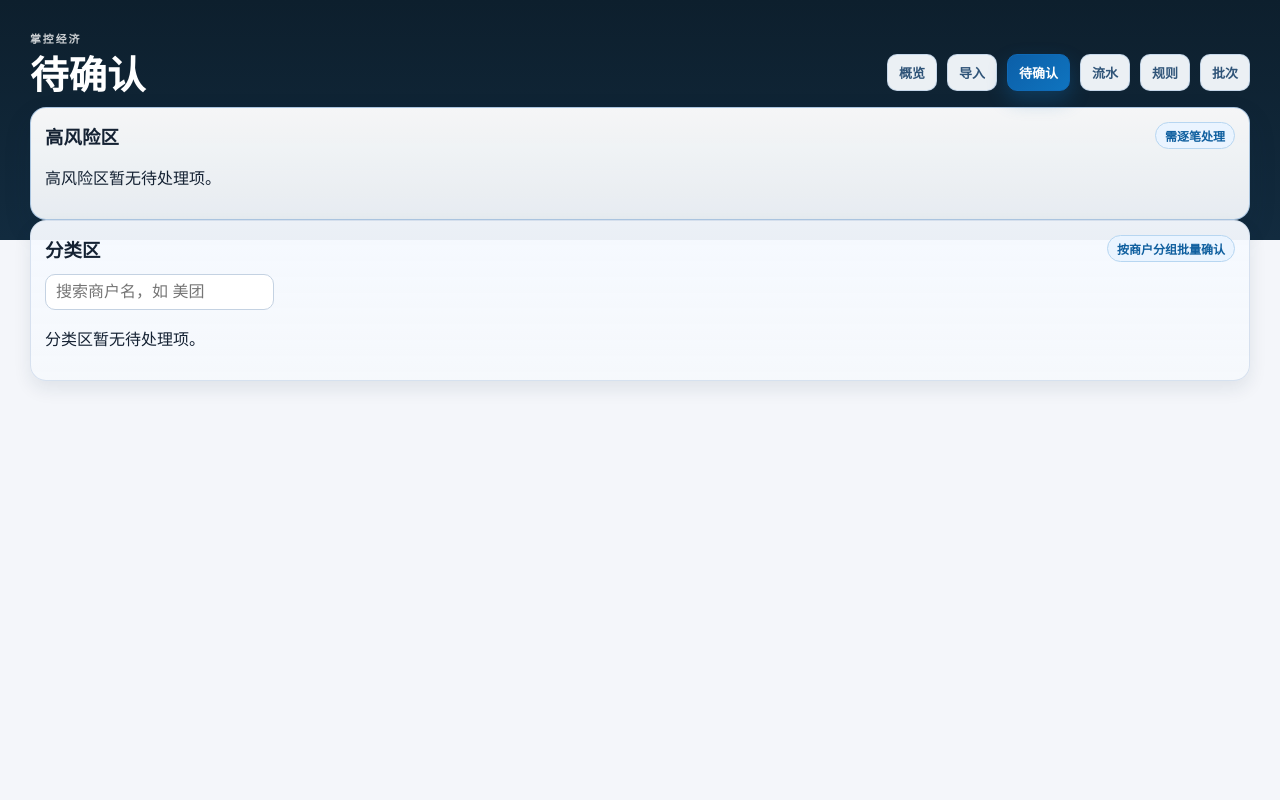
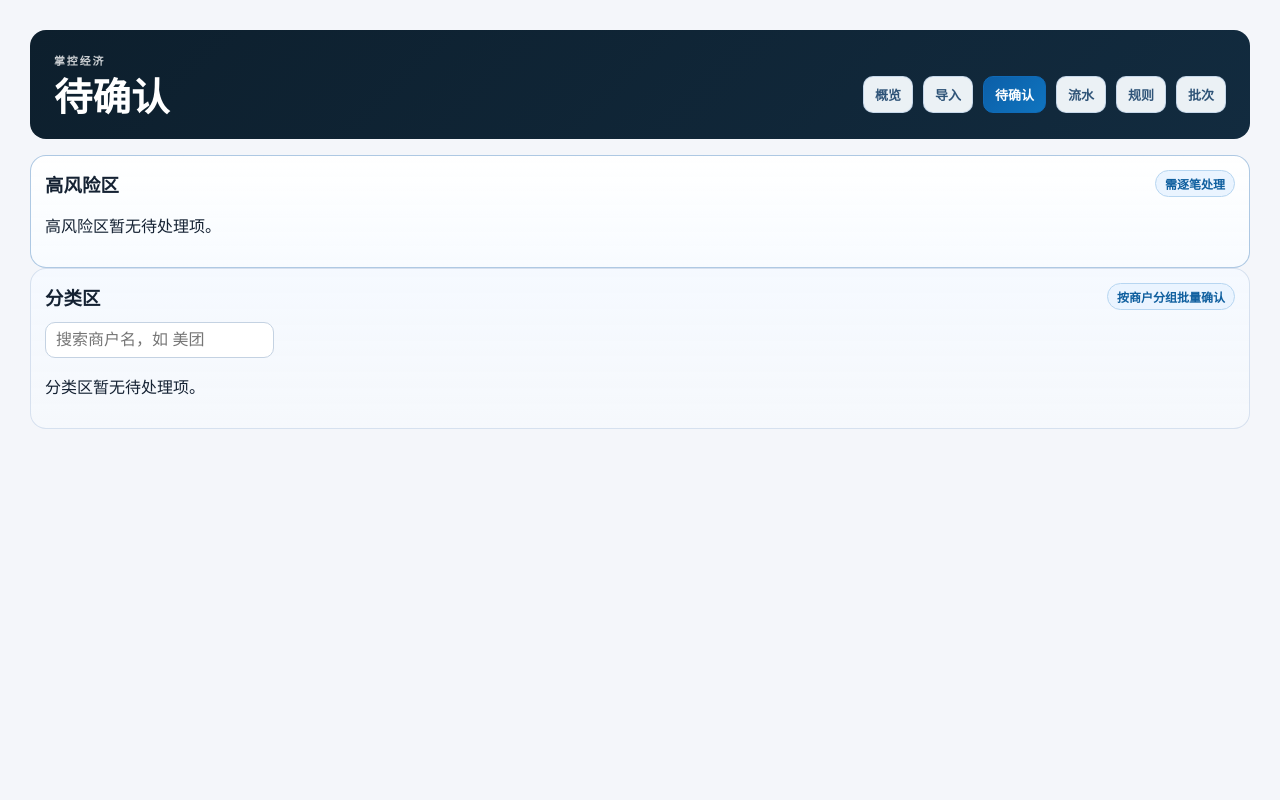
Before and after one commit to bootition/fiance_catch, a FastAPI app: page /inbox in a window 1280 px wide. Run offline with FastAPI, Linux system fonts and the light colour scheme; data that the repository does not hold is empty; some libraries are stand-ins or nearby versions.

Commit message:
fix: 移除滚动闪烁元凶 content-visibility，CSS 渲染彻底清理
- content-visibility 的 contain-intrinsic-size 估算高度与卡片真实高度不符，快速滚动时卡片滚入视口产生跳动闪烁——移除
- body 背景由 linear-gradient 改为纯色（滚动零重绘），page-header 改独立深色块承载白色标题
- 移除卡片/按钮/导航的 box-shadow 与 transform 过渡（减少 GPU 合成层）
- htmx 脚本加 defer；app.css 加版本号 ?v=20260827 强制浏览器刷新缓存
- 实测服务已返回新代码（select 60 / 70KB），问题在 CSS 缓存与 content-visibility 闪烁
- 测试：275 passed 无回归

```diff
--- a/static/app.css
+++ b/static/app.css
@@ -33,7 +33,7 @@ body {
     margin: 0;
     min-height: 100vh;
     color: var(--ink);
-    background: linear-gradient(180deg, var(--bg-top) 0%, var(--bg-mid) 30%, var(--bg-floor) 30%, var(--bg-floor) 100%);
+    background: var(--bg-floor);
 }
 
 .container {
@@ -93,7 +93,10 @@ h3 {
     justify-content: space-between;
     gap: 16px;
     flex-wrap: wrap;
-    margin-bottom: 12px;
+    margin-bottom: 16px;
+    background: linear-gradient(135deg, var(--bg-top) 0%, var(--bg-mid) 100%);
+    border-radius: 16px;
+    padding: 22px 24px;
 }
 
 .page-nav {
@@ -109,13 +112,13 @@ h3 {
     border: 1px solid rgba(212, 223, 238, 0.92);
     border-radius: var(--radius);
     padding: 14px;
-    box-shadow: var(--shadow-sm);
+    box-shadow: none;
 }
 
 .card-emphasis {
     background: linear-gradient(180deg, rgba(255, 255, 255, 0.96) 0%, rgba(247, 251, 255, 0.93) 100%);
     border-color: rgba(155, 188, 221, 0.8);
-    box-shadow: var(--shadow-md);
+    box-shadow: none;
 }
 
 .card-secondary {
@@ -128,8 +131,6 @@ h3 {
     border-color: #dfe7f2;
     box-shadow: none;
     padding: 12px 14px;
-    content-visibility: auto;
-    contain-intrinsic-size: auto 150px;
 }
 
 .card-inner .section-head {
@@ -375,13 +376,11 @@ button {
     color: #ffffff;
     cursor: pointer;
     font-weight: 700;
-    transition: transform 0.15s ease, background-color 0.15s ease, box-shadow 0.15s ease;
+    transition: background-color 0.15s ease;
 }
 
 button:hover {
     background: var(--primary-hover);
-    transform: translateY(-1px);
-    box-shadow: 0 7px 16px rgba(21, 82, 132, 0.3);
 }
 
 button:disabled {
@@ -451,19 +450,17 @@ button.tiny-danger:hover {
     background: rgba(248, 252, 255, 0.95);
     font-size: 13px;
     font-weight: 600;
-    transition: transform 0.15s ease, background-color 0.15s ease;
+    transition: background-color 0.15s ease;
 }
 
 .button-link:hover {
     background: #ebf5ff;
-    transform: translateY(-1px);
 }
 
 .button-link.is-active {
     border-color: var(--primary);
     color: #ffffff;
     background: linear-gradient(135deg, #0c5fa8 0%, #0f74bf 100%);
-    box-shadow: 0 9px 20px rgba(16, 106, 173, 0.32);
 }
 
 .button-link.quiet-link {
--- a/templates/base.html
+++ b/templates/base.html
@@ -4,8 +4,8 @@
     <meta charset="utf-8">
     <meta name="viewport" content="width=device-width, initial-scale=1">
     <title>{% block title %}本地账本{% endblock %}</title>
-    <link rel="stylesheet" href="/static/app.css">
-    <script src="https://unpkg.com/htmx.org@1.9.12"></script>
+    <link rel="stylesheet" href="/static/app.css?v=20260827">
+    <script src="https://unpkg.com/htmx.org@1.9.12" defer></script>
 </head>
 <body>
 <main class="container">
```
